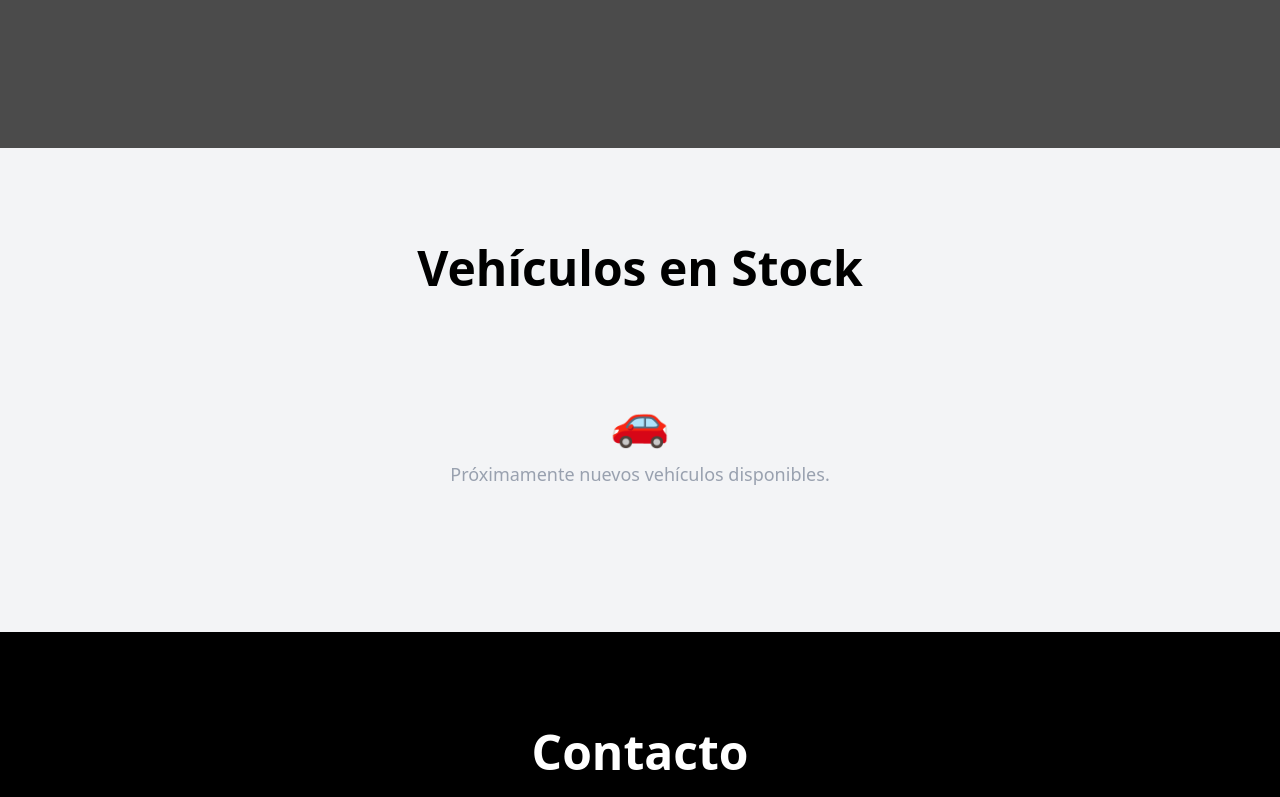
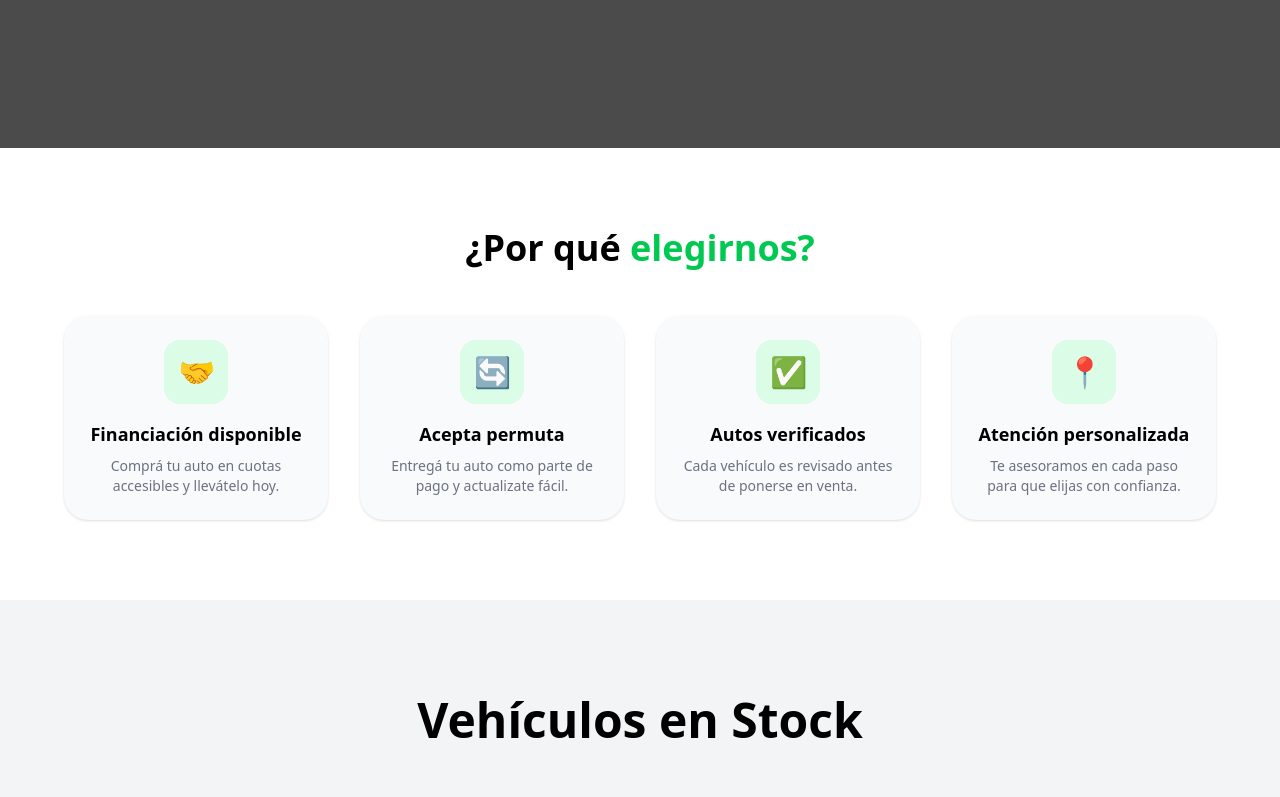
Before and after one commit to eliascabreras410-netizen/automotora-web, a Next.js app: page / in a window 1280 px wide. Shown: the part 676-1473 px from the top of the page. Built offline with nearby package versions, Linux system fonts and the light colour scheme; no server answers; the database is empty.

Commit message:
sección por qué elegirnos

```diff
--- a/src/app/page.js
+++ b/src/app/page.js
@@ -66,6 +66,51 @@ export default async function Home() {
         </div>
       </main>
 
+      {/* SECCIÓN POR QUÉ ELEGIRNOS */}
+     <section className="bg-white px-5 py-16 md:px-10 md:py-20">
+      <div className="mx-auto max-w-6xl">
+        <h2 className="mb-12 text-center text-3xl font-bold text-black md:text-4xl">
+         ¿Por qué <span className="text-green-500">elegirnos?</span>
+        </h2>
+      <div className="grid gap-8 sm:grid-cols-2 lg:grid-cols-4">
+
+      <div className="flex flex-col items-center text-center p-6 rounded-3xl bg-gray-50 shadow-sm hover:shadow-md transition duration-300">
+        <div className="mb-4 flex h-16 w-16 items-center justify-center rounded-2xl bg-green-100 text-3xl">
+          🤝
+        </div>
+        <h3 className="mb-2 text-lg font-bold text-black">Financiación disponible</h3>
+        <p className="text-sm text-gray-500">Comprá tu auto en cuotas accesibles y llevátelo hoy.</p>
+      </div>
+
+      <div className="flex flex-col items-center text-center p-6 rounded-3xl bg-gray-50 shadow-sm hover:shadow-md transition duration-300">
+        <div className="mb-4 flex h-16 w-16 items-center justify-center rounded-2xl bg-green-100 text-3xl">
+          🔄
+        </div>
+        <h3 className="mb-2 text-lg font-bold text-black">Acepta permuta</h3>
+        <p className="text-sm text-gray-500">Entregá tu auto como parte de pago y actualizate fácil.</p>
+      </div>
+
+      <div className="flex flex-col items-center text-center p-6 rounded-3xl bg-gray-50 shadow-sm hover:shadow-md transition duration-300">
+        <div className="mb-4 flex h-16 w-16 items-center justify-center rounded-2xl bg-green-100 text-3xl">
+          ✅
+        </div>
+        <h3 className="mb-2 text-lg font-bold text-black">Autos verificados</h3>
+        <p className="text-sm text-gray-500">Cada vehículo es revisado antes de ponerse en venta.</p>
+      </div>
+
+      <div className="flex flex-col items-center text-center p-6 rounded-3xl bg-gray-50 shadow-sm hover:shadow-md transition duration-300">
+        <div className="mb-4 flex h-16 w-16 items-center justify-center rounded-2xl bg-green-100 text-3xl">
+          📍
+        </div>
+        <h3 className="mb-2 text-lg font-bold text-black">Atención personalizada</h3>
+        <p className="text-sm text-gray-500">Te asesoramos en cada paso para que elijas con confianza.</p>
+      </div>
+
+    </div>
+  </div>
+</section>
+
+
       {/* SECCIÓN VEHÍCULOS */}
 <section id="vehiculos" className="bg-gray-100 px-5 py-16 md:px-10 md:py-24">
   <h2 className="mb-10 text-center text-3xl font-bold text-black md:mb-14 md:text-5xl">Vehículos en Stock</h2>
```
